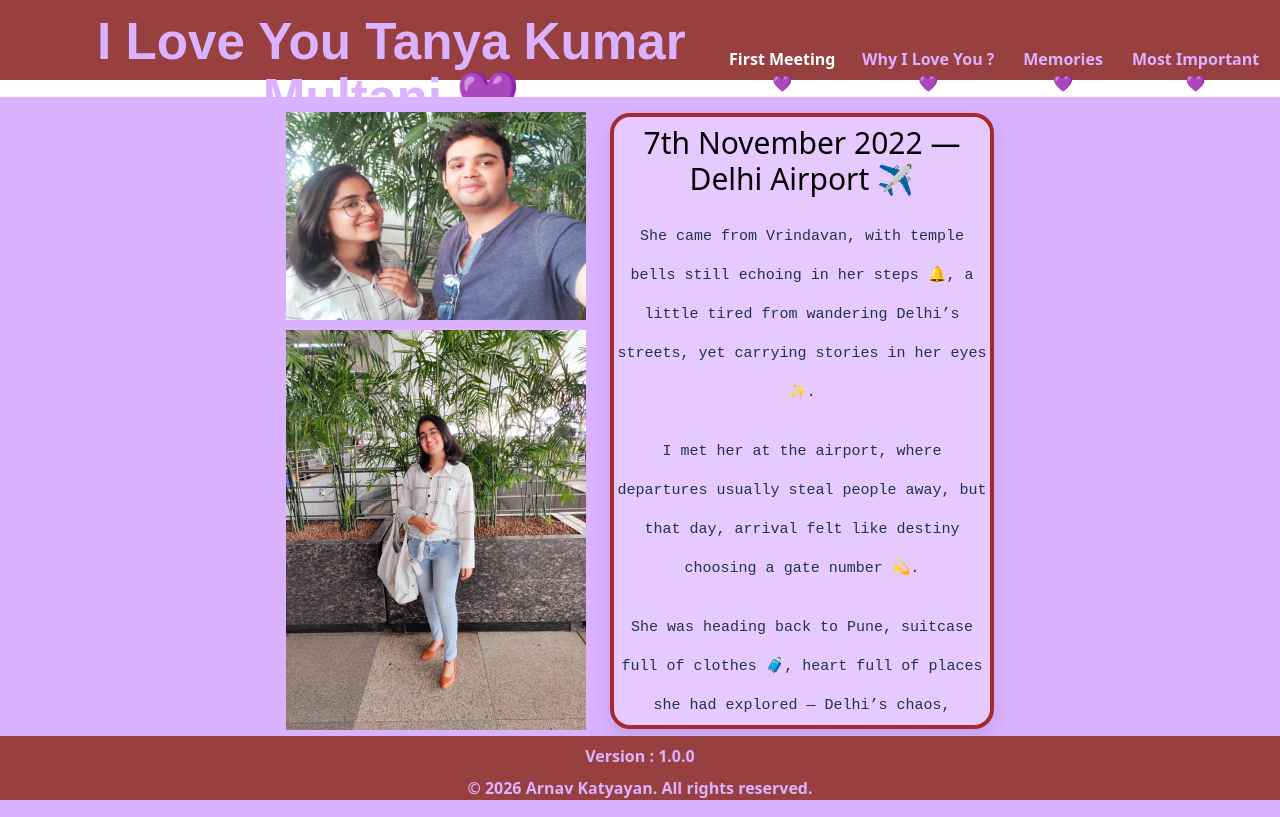
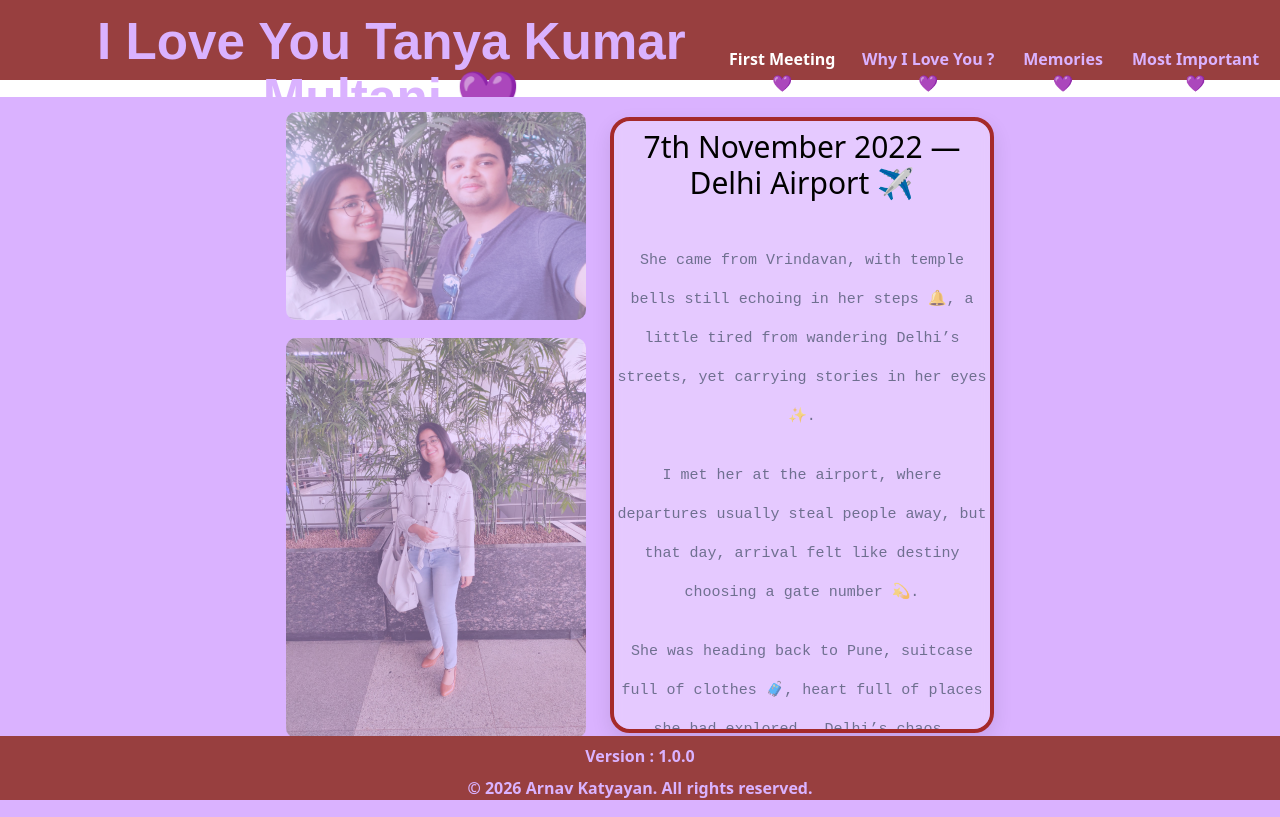
Before and after one commit to arnavkatyayan/valentines-site, a React (Vite) app: page / in a window 1280 px wide. Both pictures are taken after a click on the item "First Meeting 💜". Built offline with nearby package versions, Linux system fonts and the light colour scheme.

Commit message:
firstMeeting changes

```diff
--- a/src/App.css
+++ b/src/App.css
@@ -103,6 +103,8 @@
 }
 .first-meeting-imgs {
   height:26vh;
+  animation: opa 5s ease-in-out;
+  border-radius: 10px;
 }
 .first-meeting-desc {
   height: 77vh;
@@ -121,11 +123,47 @@
 }
 .first-meeting-img2 {
   height:50vh;
+  animation: opa 5s ease-in-out;
+  border-radius: 10px;
 }
 .first-meeting-desc p {
   margin-top: 20px;
   font-family: monospace;
   font-size: 15px;
   line-height: 2.6;
+  animation: fadeSlide 5s ease-in-out;
+  font-weight: 600;
 }
-/* @keyframes  */
+@keyframes fadeSlide {
+  from {
+    opacity: 0;
+    transform: translateY(50px);
+    font-weight: 300;
+  }
+  to {
+    opacity: 1;
+    transform: translateY(0);
+    font-weight: 600;
+  }
+}
+@keyframes opa {
+  0% {
+    opacity: 0;
+  }
+  50% {
+    opacity: 0.5;
+  }
+  75% {
+    opacity: 0.75;
+  }
+  100% {
+    opacity: 1;
+  }
+}
+.text-animation {
+  transition: transform 0.3s ease;
+}
+
+.text-animation:hover {
+  transform: translateZ(20px) scale(1.1);
+}
--- a/src/App.jsx
+++ b/src/App.jsx
@@ -16,17 +16,15 @@ function App() {
     <>
       <div className='header'>
         <nav className="flex justify-between items-center">
-
-
-            <h1 className="text-xl font-bold text-purple-300 header-heading">
-              I Love You Tanya Kumar Multani 💜
-            </h1>
+          <h1 className="text-xl font-bold text-purple-300 header-heading cursor-pointer" onClick={()=>handleTabChange("home")}>
+            I Love You Tanya Kumar Multani 💜
+          </h1>
 
 
           <ul className="flex gap-6 text-purple-300 font-semibold nav-list">
             <li
               className={`cursor-pointer transition
-      ${activeTab === "firstMeeting" ? "text-white" : "hover:text-white"}`}
+      ${activeTab === "firstMeeting" ? "text-white text-animation" : "hover:text-white"}`}
               onClick={() => handleTabChange("firstMeeting")}
             >
               First Meeting 💜
@@ -34,7 +32,7 @@ function App() {
 
             <li
               className={`cursor-pointer transition
-      ${activeTab === "whyILoveYou" ? "text-white" : "hover:text-white"}`}
+      ${activeTab === "whyILoveYou" ? "text-white text-animation" : "hover:text-white"}`}
               onClick={() => handleTabChange("whyILoveYou")}
             >
               Why I Love You ? 💜
@@ -43,7 +41,7 @@ function App() {
 
             <li
               className={`cursor-pointer transition
-      ${activeTab === "memories" ? "text-white" : "hover:text-white"}`}
+      ${activeTab === "memories" ? "text-white text-animation" : "hover:text-white"}`}
               onClick={() => handleTabChange("memories")}
             >
               Memories 💜
@@ -51,7 +49,7 @@ function App() {
 
             <li
               className={`cursor-pointer transition
-      ${activeTab === "mostImportant" ? "text-white" : "hover:text-white"}`}
+      ${activeTab === "mostImportant" ? "text-white text-animation" : "hover:text-white"}`}
               onClick={() => handleTabChange("mostImportant")}
             >
               Most Important 💜
--- a/src/FirstMeeting.jsx
+++ b/src/FirstMeeting.jsx
@@ -1,20 +1,20 @@
-import {React,useEffect,useState} from 'react';
+import { React, useEffect, useState } from 'react';
 import TanyaSolo1 from "./assets/FirstMeeting01.jpeg";
 import TanyaSolo2 from "./assets/FirstMeeting02.jpeg";
 import TanyaSolo3 from "./assets/FirstMeeting03.jpeg";
 import Typewriter from "typewriter-effect";
 function FirstMeeting() {
 
-    return(
+    return (
         // <div>
         // <h1>Hello from firstMeeting</h1>
         // <img src={TanyaSolo1}/>
         // </div>
         <div className='flex gap-6 items-center justify-center first-meeting-dimensions'>
-            <div className='flex flex-col gap-2.5'>
+            <div className='flex flex-col gap-4.5'>
                 {/* <img src={TanyaSolo1} className='first-meeting-imgs'/> */}
-                <img src={TanyaSolo2} className='first-meeting-imgs'/>
-                <img src={TanyaSolo3} className='first-meeting-img2'/>
+                <img src={TanyaSolo2} className='first-meeting-imgs' />
+                <img src={TanyaSolo3} className='first-meeting-img2' />
             </div>
             <div className="first-meeting-desc">
                 <h2 className="text-black text-3xl">7th November 2022 — Delhi Airport ✈️</h2>
```
Lines whose indentation alone changed are shown as unchanged.
